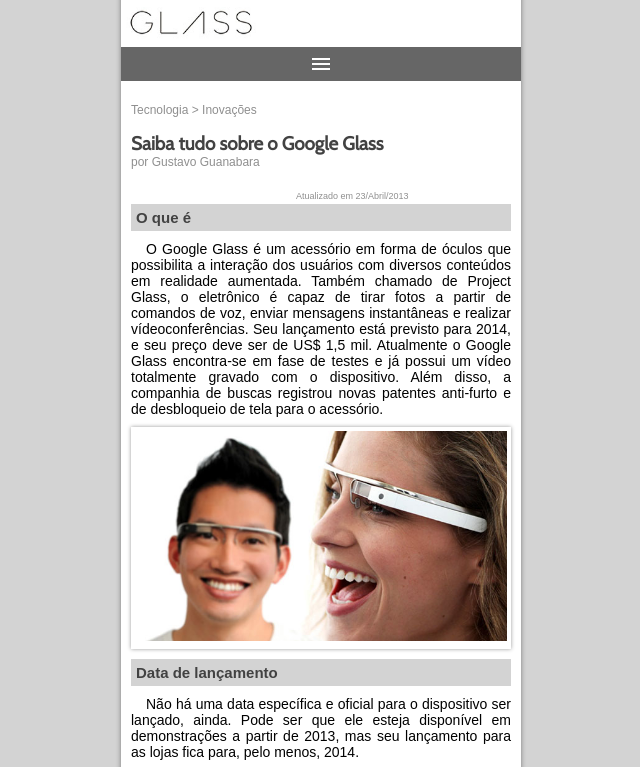
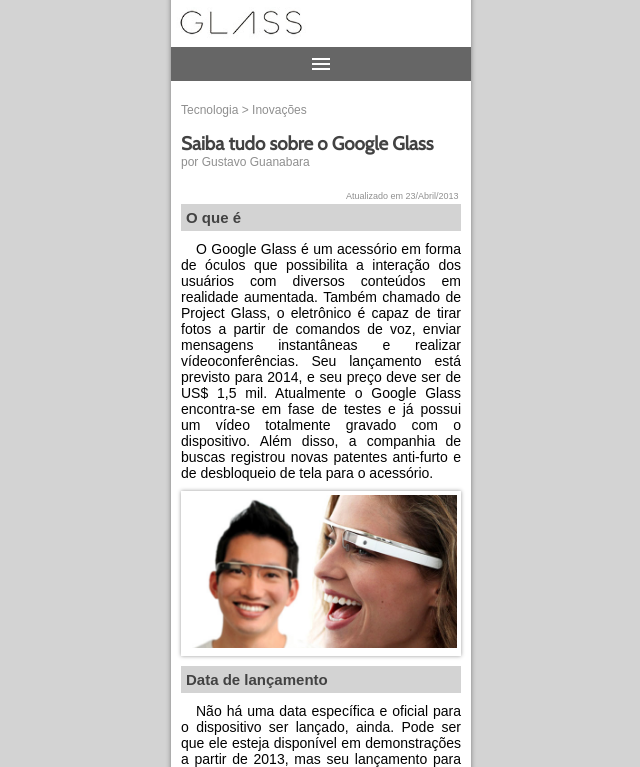
Before and after one commit to Vaaladares/site-google-glass, a plain HTML site: page index.html in a window 1280 px wide. Shown: the part 73-840 px from the top of the page, without its empty margins (319-959 px from the left). Drawn offline with nearby package versions, Linux system fonts and the light colour scheme.

Commit message:
Update estilo.css

```diff
--- a/css/estilo.css
+++ b/css/estilo.css
@@ -18,10 +18,11 @@ p {
 }
 
 main {
-    width: 400px;
+    width: 300px;
     margin: auto;
     background-color: white;
     box-shadow: 0px 0px 5px rgba(0, 0, 0, 0.418);
+    overflow: hidden;
 }
 
 header {
```
